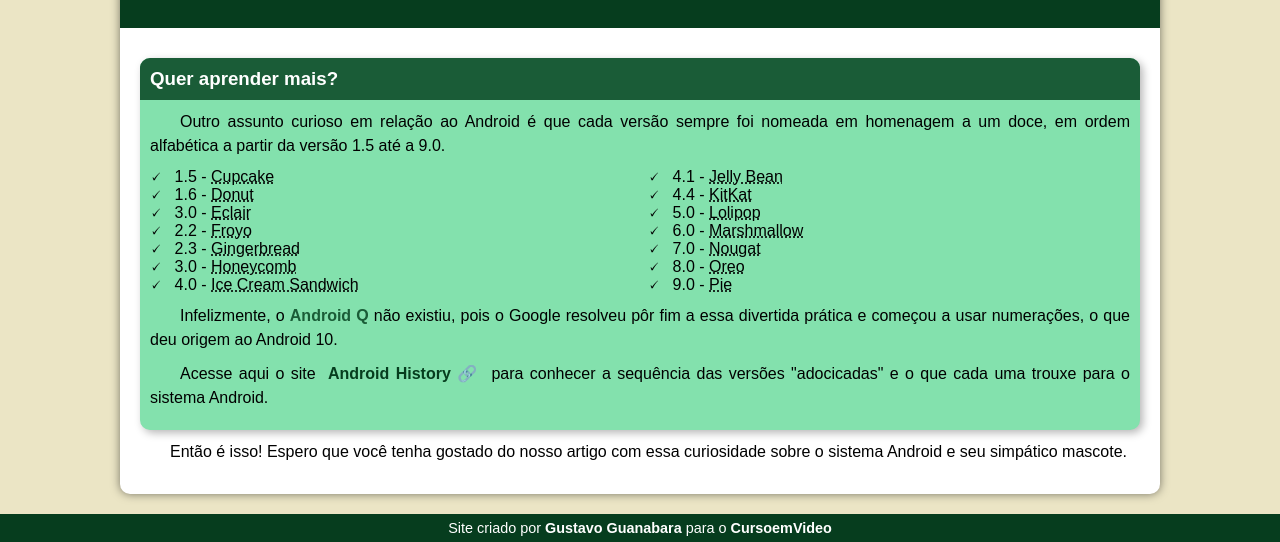
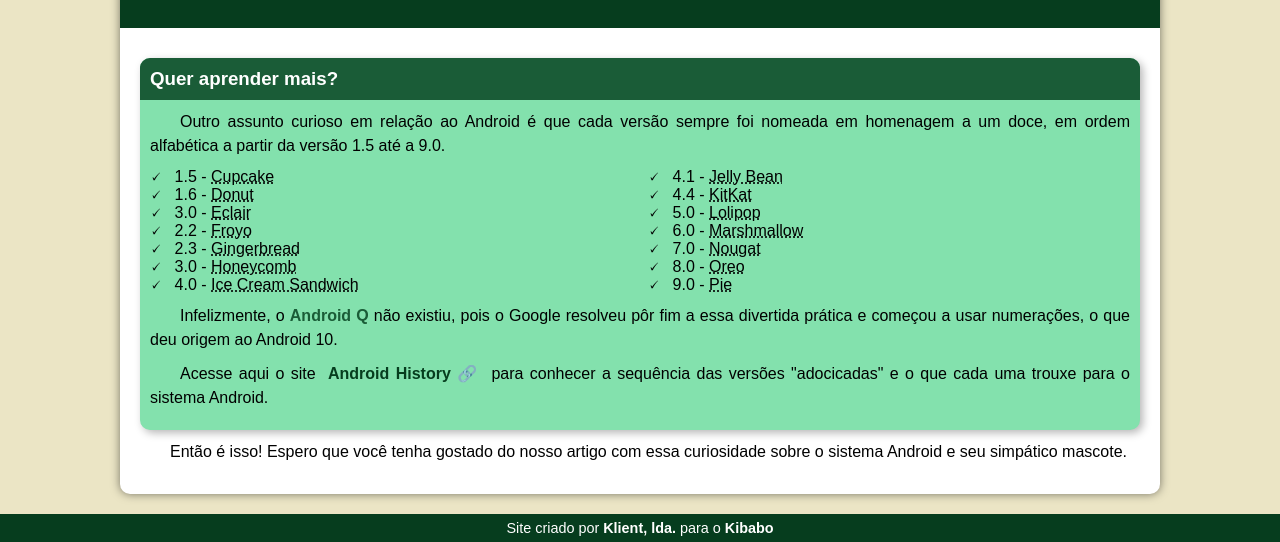
Before and after one commit to jorgejoao/projecto-android, a plain HTML site: page index.html in a window 1280 px wide. Shown: the part 2221-2763 px from the top of the page. Drawn offline with Linux system fonts and the light colour scheme.

Commit message:
Update index.html

```diff
--- a/index.html
+++ b/index.html
@@ -124,7 +124,7 @@
         </main>
 
         <footer>
-            <p>Site criado por <a href="https://gustavoguanabara.github.io" target="_blank">Gustavo Guanabara</a> para o <a href="https://www.youtube.com/cursoemvideo" target="_blank">CursoemVideo</a></p>
+            <p>Site criado por <a href="https://gustavoguanabara.github.io" target="_blank">Klient, lda. </a> para o <a href="https://www.youtube.com/cursoemvideo" target="_blank">Kibabo</a></p>
         </footer>
 
     </body>
```
